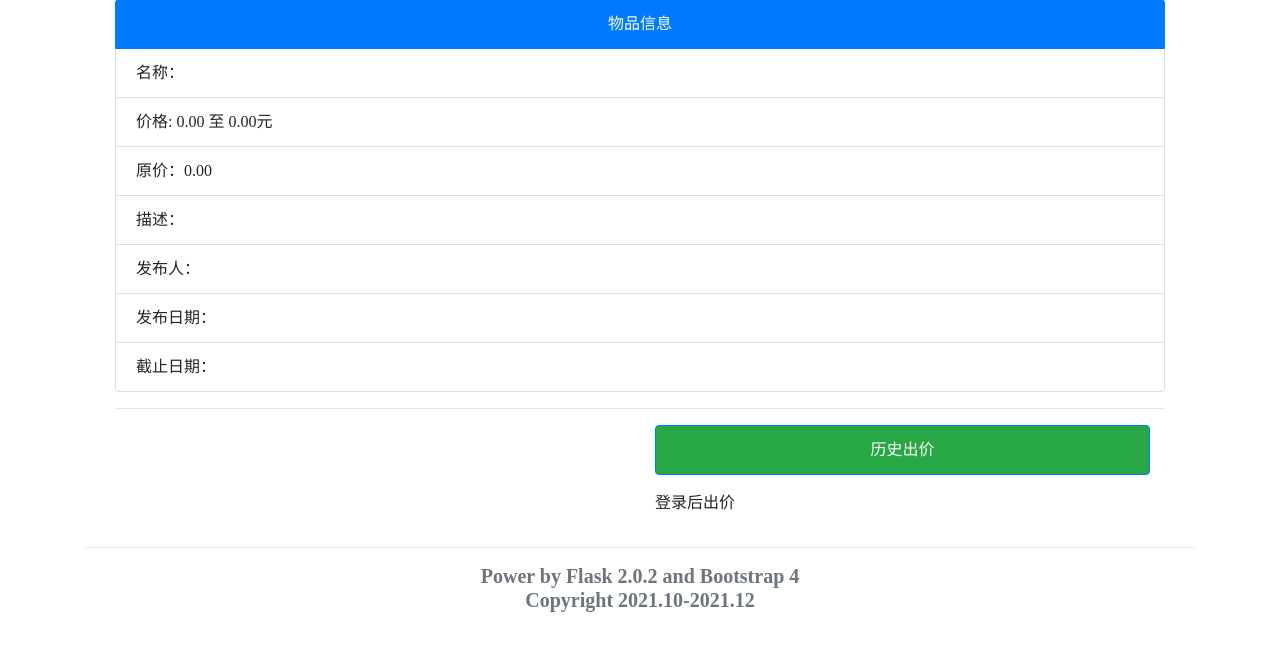
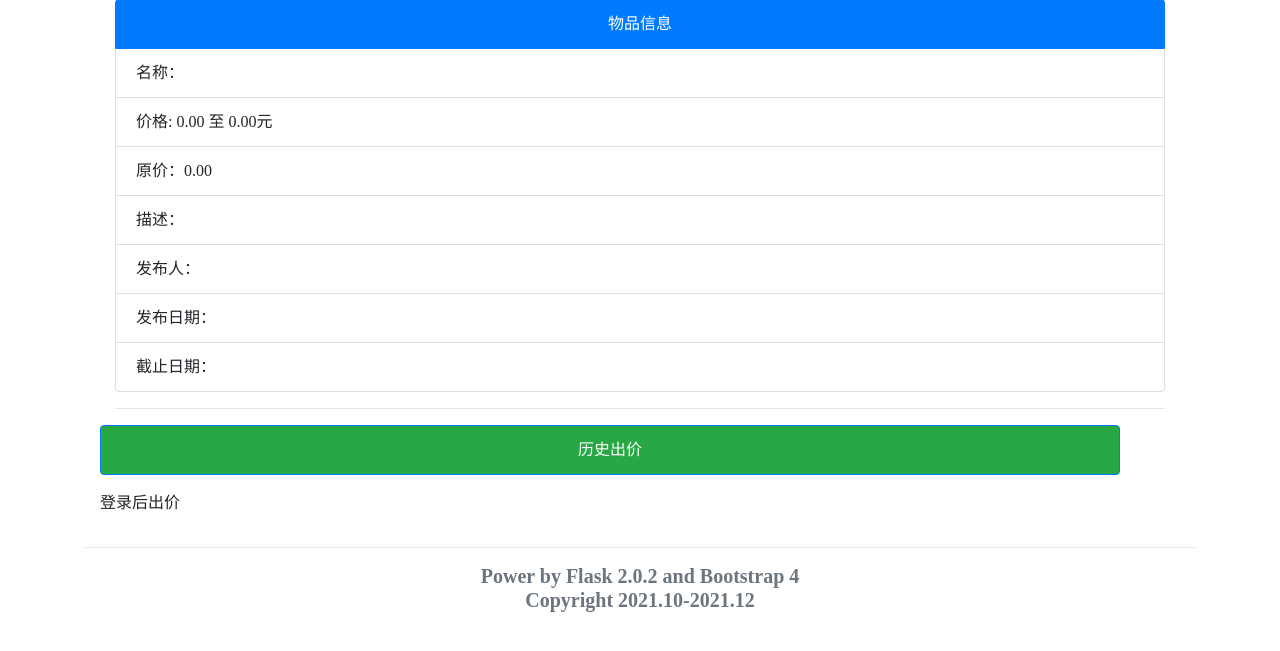
Before and after one commit to wpwupingwp/mai_web, a Flask app: template mai/templates/goods.html in a window 1280 px wide. Shown: the part 47-698 px from the top of the page. Run offline with Flask 2, Linux system fonts and the light colour scheme; the template is opened without the code that fills it: values that come from a table or form of the project are taken from there, others are empty; data comes from the database, SQL or seed files in the repository; some libraries are stand-ins or nearby versions.

Commit message:
Edge seems ok

```diff
--- a/mai/templates/goods.html
+++ b/mai/templates/goods.html
@@ -13,7 +13,7 @@
     </ul>
     <hr/>
     <div class="row mx-auto">
-        <div class="col">
+        <div class="row">
             {% if goods.photo1 %}
                 <img class="rounded d-block mx-auto"  src="{{goods.photo1}}" style="max-width:100%;max-height:100%; object-fit:contain;display: block;">
             {% endif %}
```
